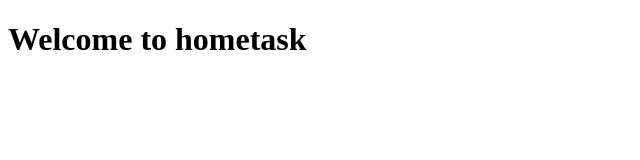
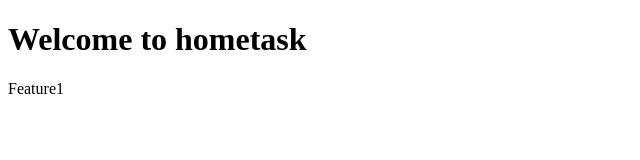
Before and after one commit to skharade07/skharade07.github.io, a plain HTML site: page index.html in a window 1280 px wide. Shown: the full height of the page, 0-640 px from the left. Drawn offline with Linux system fonts and the light colour scheme.

Commit message:
commit feature 1

```diff
--- a/index.html
+++ b/index.html
@@ -4,6 +4,6 @@
         <h1>Welcome to hometask</h1>
     </head>
     <body>
-
+        <span>Feature1</span>
     </body>
 </html>
```
